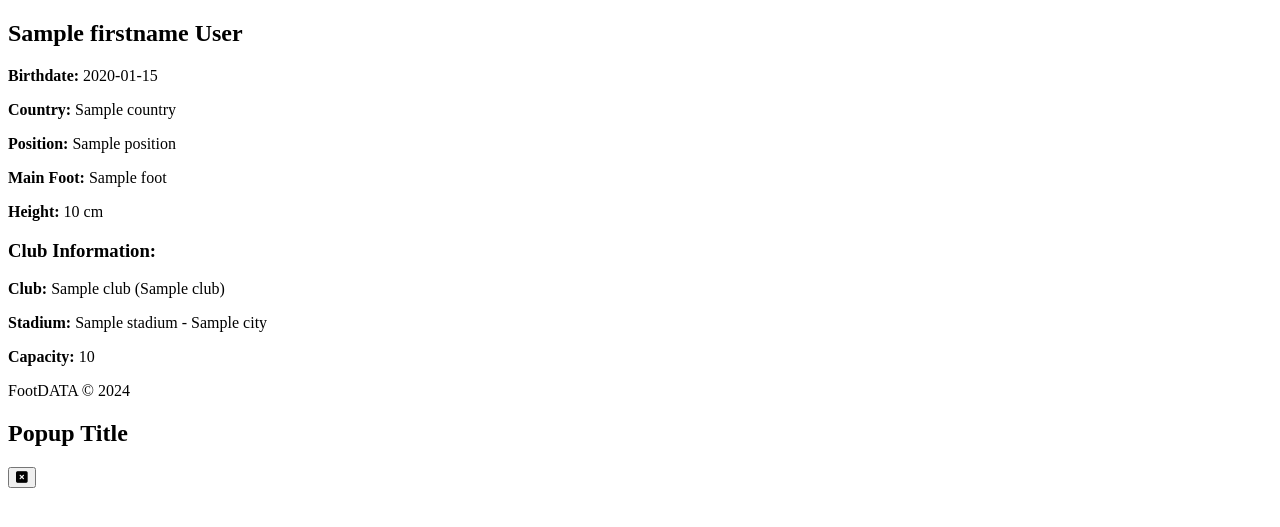
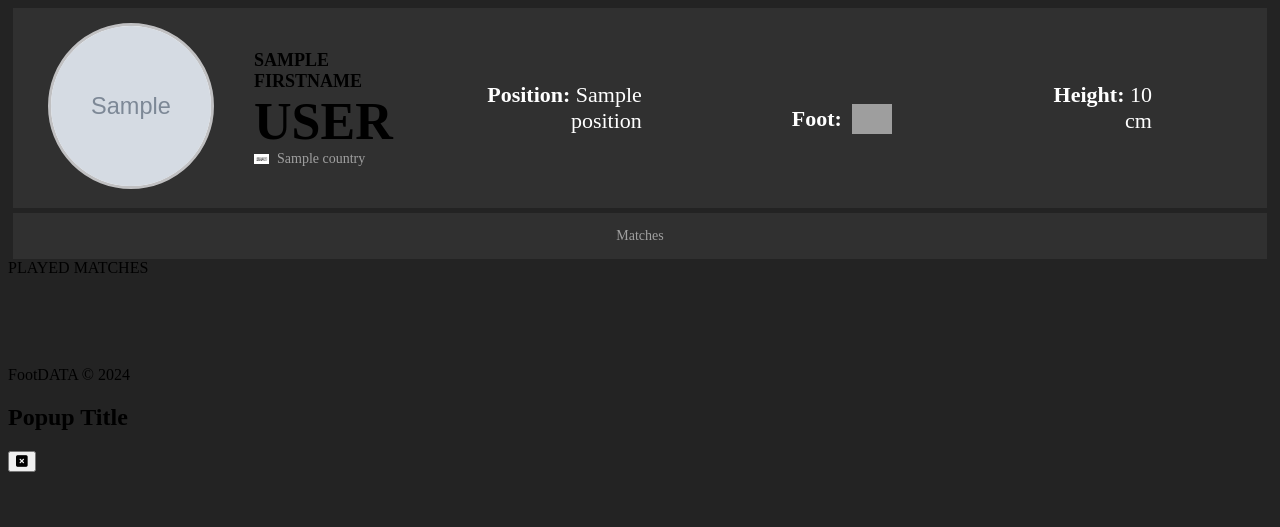
Before and after one commit to serhatdanisan/blg317-database-project, a Flask app: template app/templates/player/details.html in a window 1280 px wide. Shown: the top 527 px of the page. Run offline with Flask 3, Linux system fonts and the light colour scheme; the template is opened without the code that fills it: most values are stand-ins (such as "Sample title", 1, 10 or a date in 2020); grey boxes marked "Sample" are stand-in pictures; grey boxes are pictures that could not be loaded.

Commit message:
Update details.html

```diff
--- a/app/templates/player/details.html
+++ b/app/templates/player/details.html
@@ -2,24 +2,129 @@
 
 {% block title %}Player Details{% endblock %}
 
-{% block header %}Player Details{% endblock %}
+{% block stylesheets %}
+<link rel="stylesheet"
+    href="{{ url_for('static', filename='player_style.css') }}">
+{% endblock %}
 
 {% block content %}
 {% if player %}
-    <h2>{{ player.firstname }} {{ player.lastname }}</h2>
-    <p><strong>Birthdate:</strong> {{ player.birthdate }}</p>
-    <p><strong>Country:</strong> {{ player.country }}</p>
-    <p><strong>Position:</strong> {{ player.position }}</p>
-    <p><strong>Main Foot:</strong> {{ player.foot }}</p>
-    <p><strong>Height:</strong> {{ player.height }} cm</p>
+<div>
+    <div class="player-container">
 
-    {% if player.club %}
-        <h3>Club Information:</h3>
-        <p><strong>Club:</strong> {{ player.club.name }} ({{ player.club.official_name }})</p>
-        <p><strong>Stadium:</strong> {{ player.club.stadium }} - {{ player.club.city }}</p>
-        <p><strong>Capacity:</strong> {{ player.club.capacity }}</p>
-    {% endif %}
+        <div class="player-photo">
+            <img src="{{ player_image }}">
+        </div>
+
+        <div class="player-info">
+            <div class="player-name">{{ player.firstname }}</div>
+            <div class="player-surname">{{ player.lastname }}</div>
+            <div class="player-nationality">
+                <img
+                    src="{{ url_for('static', filename='images/Flags/' + player.country_id|string + '.png') }}"
+                    class="nationality-flag">
+                <span>{{ player.country }}</span>
+            </div>
+        </div>
+
+        <div class="player-stats">
+            <div class="pos-info"><strong>Position: </strong>{{ player.position
+                }}</div>
+            <div class="foot-info"><strong>Foot: </strong><img class="foot-img "
+                    src="{{ url_for('static', filename='images/icons/' + player.foot|string + '.png') }}"></div>
+            <div class="height-info"><strong>Height: </strong>{{ player.height
+                }} cm</div>
+        </div>
+    </div>
+
+    <div class="player-stats-container">
+        <div class="stat-item">
+            <span class="stat-value" id="match-count"
+                data-target="{{match_count}}"></span>
+            <span class="stat-label">Matches</span>
+        </div>
+        {% if player.position in ['Midfielder', 'Forward'] %}
+        <div class="stat-item">
+            <span class="stat-value" id="goals"
+                data-target="{{player_goal_count}}"></span>
+            <span class="stat-label">Goals</span>
+        </div>
+        <div class="stat-item">
+            <span class="stat-value" id="assists"
+                data-target="{{player_assist_count}}"></span>
+            <span class="stat-label">Assists</span>
+        </div>
+        {% elif player.position in ['Goalkeeper'] %}
+        <div class="stat-item">
+            <span class="stat-value" id="clean-sheet"
+                data-target="{{ cln_sheet_count }}"></span>
+            <span class="stat-label">Clean Sheets</span>
+        </div>
+        {% elif player.position in ['Defender'] %}
+        <div class="stat-item">
+            <span class="stat-value" id="goals"
+                data-target="{{player_goal_count}}"></span>
+            <span class="stat-label">Goals</span>
+        </div>
+        <div class="stat-item">
+            <span class="stat-value" id="assists"
+                data-target="{{player_assist_count}}"></span>
+            <span class="stat-label">Assists</span>
+        </div>
+        <div class="stat-item">
+            <span class="stat-value" id="clean-sheet"
+                data-target="{{ cln_sheet_count }}"></span>
+            <span class="stat-label">Clean Sheets</span>
+        </div>
+        {% endif %}
+    </div>
+
+    <div class="player-matches">
+        <div class="content-header" id="played-matches">PLAYED MATCHES</div>
+
+        <table class="matches-table">
+            <thead class="matches-table-thead">
+                <tr>
+                    <th>date</th>
+                    <th>home</th>
+                    <th>score</th>
+                    <th>away</th>
+                    <th>goals</th>
+                    <th>assists</th>
+                </tr>
+            </thead>
+            <tbody>
+                {% for match in match_history %}
+                <tr class="matches-table-row">
+                    <td class="table-date">{{ match[1].strftime("%d %b %Y")
+                        }}</td>
+                    <td class="table-team"><a
+                            href="{{ url_for('club.get_club', id=match[5]) }}">{{
+                            match[2] }}</a></td>
+                    <td class="table-score"><a
+                            href="{{ url_for('home.get_match', id=match[0]) }}">{{
+                            match[3] }}</a></td>
+                    <td class="table-team"><a
+                            href="{{ url_for('club.get_club', id=match[6]) }}">{{
+                            match[4] }}</a></td>
+                    {% if player.position in ['Defender', 'Midfielder',
+                    'Forward'] %}
+                    <td class="table-goal">{{ get_match_goal_count(player.id,
+                        match[0]) }}</td>
+                    <td class="table-assist">{{
+                        get_match_assist_count(player.id, match[0]) }}</td>
+                    {% endif %}
+                </tr>
+                {% endfor %}
+            </tbody>
+        </table>
+
+    </div>
+    <script src="/static/js/animation.js"></script>
+</div>
+
 {% else %}
-    <p>{{ error }}</p>
+<p>Club details not found.</p>
 {% endif %}
+
 {% endblock %}
```
